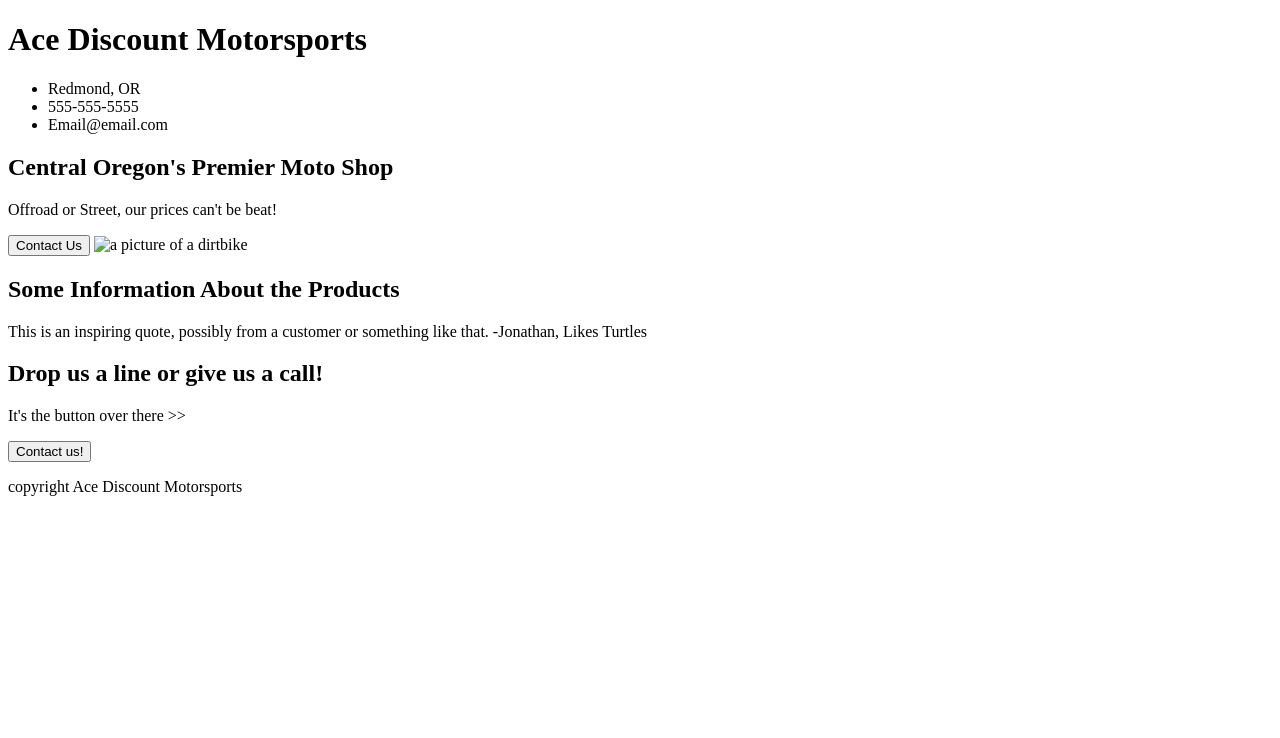
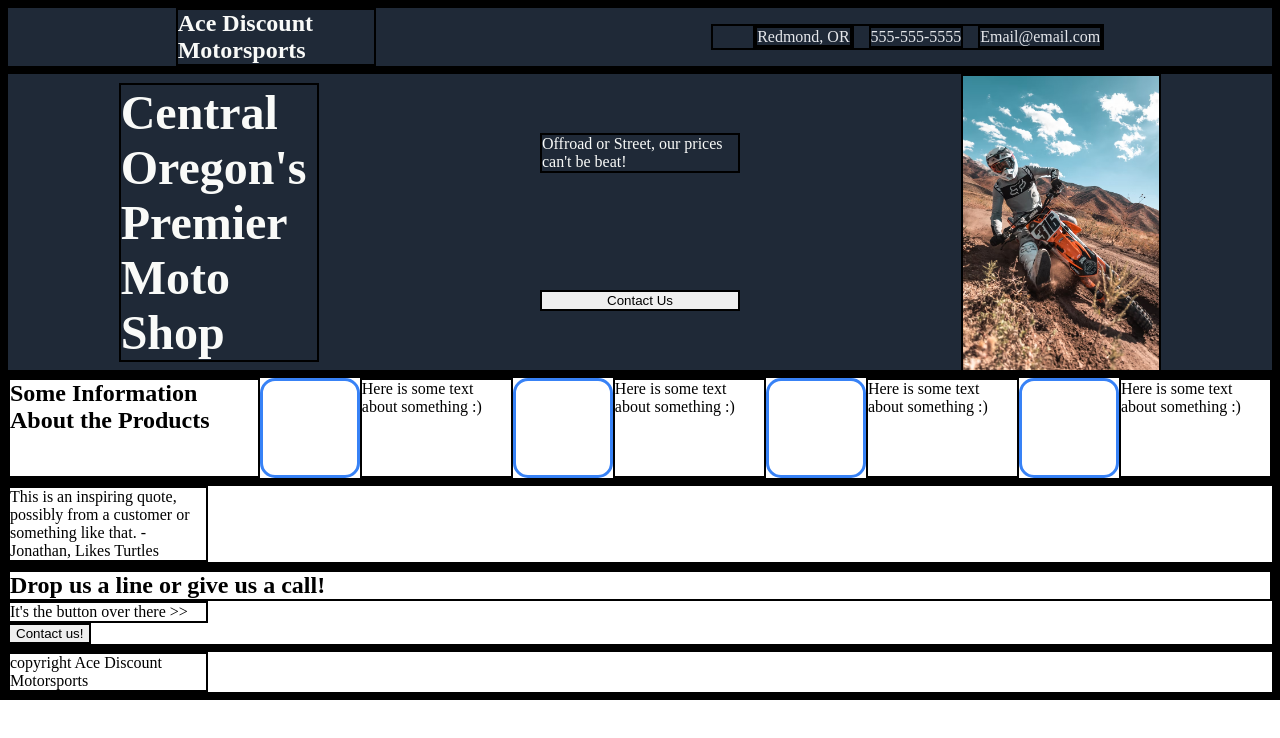
Before and after one commit to mikearino/ADM, a plain HTML site: page index.html in a window 1280 px wide. Drawn offline with Linux system fonts and the light colour scheme.

Commit message:
work on styles/flex

```diff
--- a/index.html
+++ b/index.html
@@ -10,7 +10,7 @@
   <body>
     <header>
       <div class="header">
-        <h1>Ace Discount Motorsports</h1>
+        <h1 class="logo">Ace Discount Motorsports</h1>
         <ul>
           <li><a>Redmond, OR </a></li>
           <li>555-555-5555</li>
@@ -23,20 +23,20 @@
         <h1>Central Oregon's Premier Moto Shop</h1>
         <p>Offroad or Street, our prices can't be beat!</p>
         <button>Contact Us</button>
-        <img src="" alt="a picture of a dirtbike">
+        <img src="/media/db2.jpg" alt="a picture of a dirtbike">
       </div>
     </section>
     <main>
       <div class="main">
         <h2>Some Information About the Products</h2>
         <div class="box"></div>
+        <div class="text">Here is some text about something :)</div>
         <div class="box"></div>
+        <div class="text">Here is some text about something :)</div>
         <div class="box"></div>
+        <div class="text">Here is some text about something :)</div>
         <div class="box"></div>
-        <div class="text"></div>
-        <div class="text"></div>
-        <div class="text"></div>
-        <div class="text"></div>
+        <div class="text">Here is some text about something :)</div>
       </div>
     </main>
     <section>
--- a/styles.css
+++ b/styles.css
@@ -0,0 +1,82 @@
+*,
+*::before,
+*::after {
+  box-sizing: border-box;
+  border: black 2px solid;
+}
+
+body,
+h1,
+h2,
+h3,
+h4,
+p,
+figure,
+blockquote,
+dl,
+dd {
+  margin: 0;
+}
+
+ul {
+  list-style: none;
+  color: #e5e7eb;
+  display: flex;
+  gap: 15px;
+}
+
+img {
+  max-width: 200px;
+
+}
+
+button {
+  max-width: 250px;
+}
+h1 {
+  max-width: 200px;
+  font-size: 48px;
+  font-weight: 800;
+  color: #f9faf8;
+}
+p {
+  max-width: 200px;
+}
+
+.logo {
+  font-size: 24px;
+  color: #f9faf8;
+}
+
+.header {
+  background-color: #1f2937;
+  display: flex;
+  justify-content: space-around;
+}
+
+.hero {
+  background-color: #1f2937;
+  display: flex;
+  justify-content: space-around;
+  color: #f9faf8;
+  flex-direction: column;
+  flex-wrap: wrap;
+  align-content: space-around;
+  height: 300px;
+}
+
+.main {
+  display: flex
+}
+
+.box {
+  border: #3882f6 3px solid;
+  border-radius: 15%;
+  min-height: 100px;
+  min-width: 100px;
+  gap: 15px;
+}
+
+.text {
+  display: flex;
+}
```
Also changed, not shown: media/db2.jpg (added), media/dirtbike.jpg (added).
